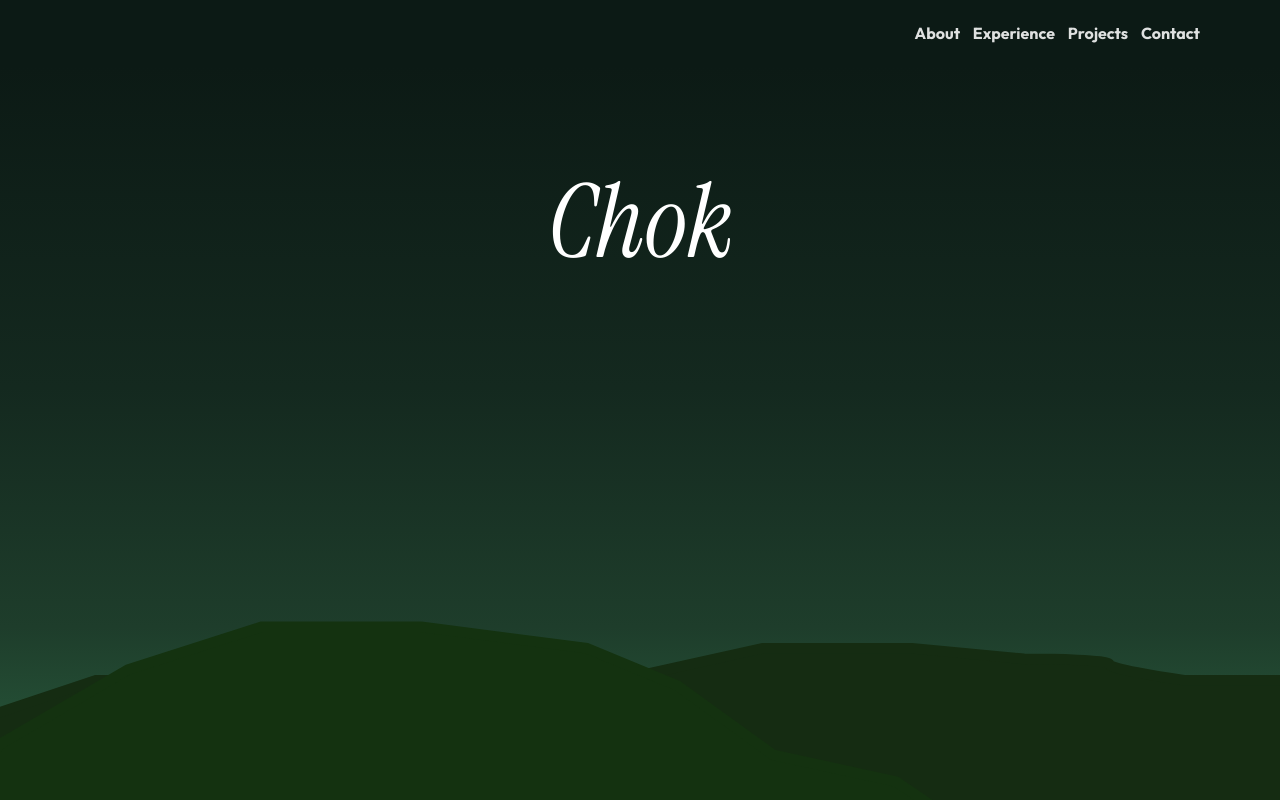
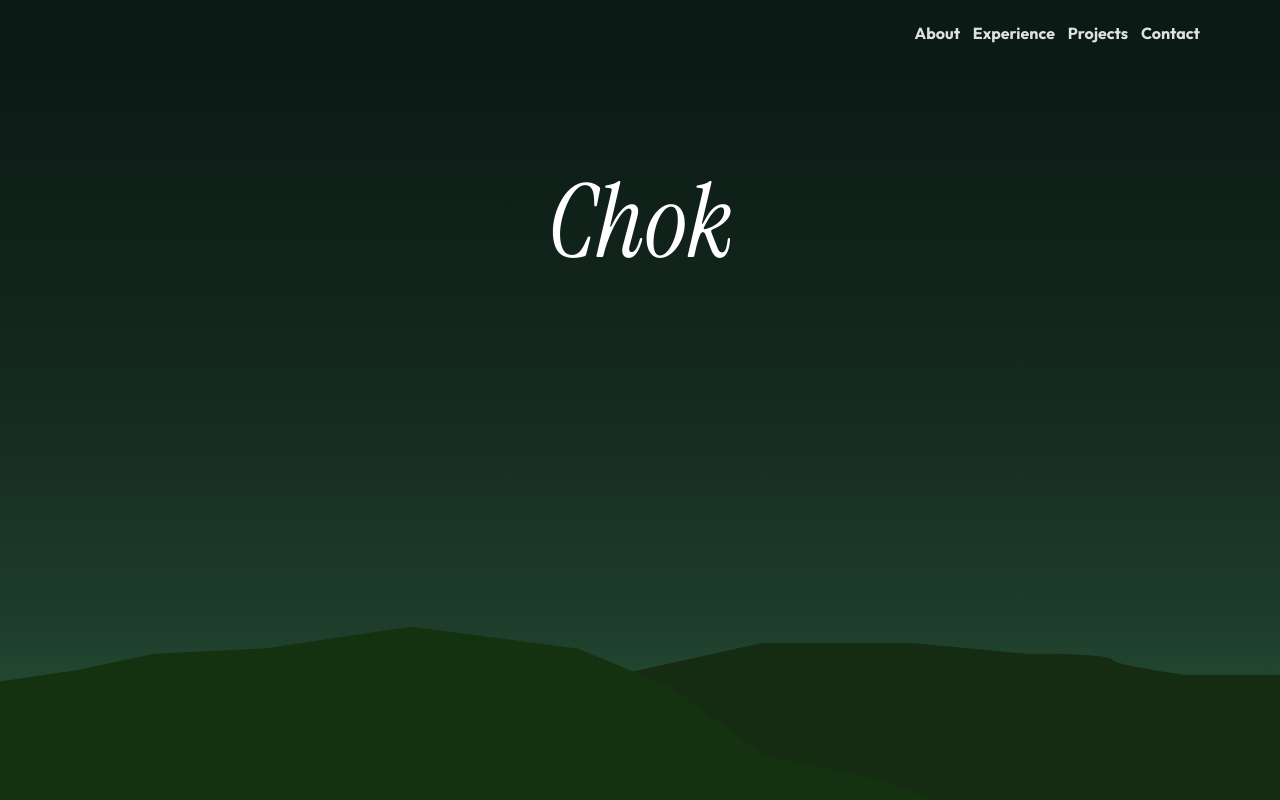
Before and after one commit to mgcapiendo/portfolio, a React (Vite) app: page / in a window 1280 px wide. Shown: the top 800 px of the page. Built offline with nearby package versions, Linux system fonts and the light colour scheme.

Commit message:
idk what i changed bc i just spent so long trying to add figma stuff and i hate it so im uploading this and going to get food

```diff
--- a/src/App.css
+++ b/src/App.css
@@ -76,6 +76,12 @@
   transform-origin: bottom;
 }
 
+.mountain,
+.mountain2 {
+  will-change: transform;
+  transition: none;
+}
+
 /* ABOUT */
 .about {
   height: 50vh;
--- a/src/App.jsx
+++ b/src/App.jsx
@@ -7,7 +7,6 @@ import Fossil from './components/Fossil';
 import Experience from './components/Experience';
 import Projects from './components/Projects';
 import Contact from './components/Contact';
-
 
 const App = () => {
   return (
```
Also changed, not shown: src/assets/mountain2.svg.
